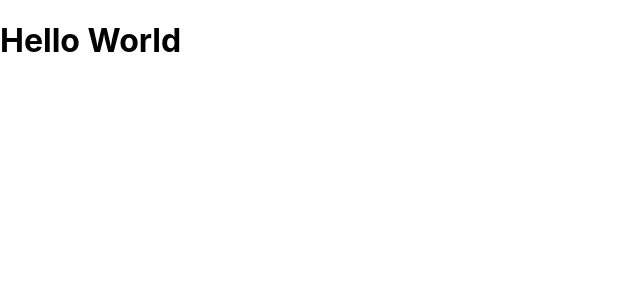
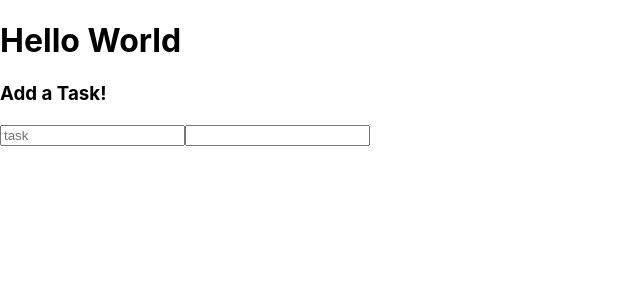
Before and after one commit to wenxiao92/phase-2-project-task-complete-for-reward, a React (Create React App) app: page / in a window 1280 px wide. Shown: the top 300 px of the page, without its empty margins (0-640 px from the left). Built offline with nearby package versions, Linux system fonts and the light colour scheme.

Commit message:
added README

```diff
--- a/src/App.js
+++ b/src/App.js
@@ -1,11 +1,12 @@
 import React from 'react'
 import Home from './Components/Home';
-
+import CreateTask from './Components/CreateTask.js';
 
 function App() {
   return (
     <div className="App">
       <Home />
+      <CreateTask />
 
     </div>
   );
--- /dev/null
+++ b/src/Components/CreateTask.js
@@ -0,0 +1,21 @@
+import React from 'react'
+
+const CreateTask = () => {
+  return (
+    <div>
+      <h3>Add a Task!</h3>
+      <form>
+      <input
+        type="text"
+        placeholder="task"
+        value=""
+      />
+      <input
+        type="text"
+      />
+    </form>
+    </div>
+  )
+}
+
+export default CreateTask
```
Also changed, not shown: 2 other files (tests, documents, lock files or other folders).
